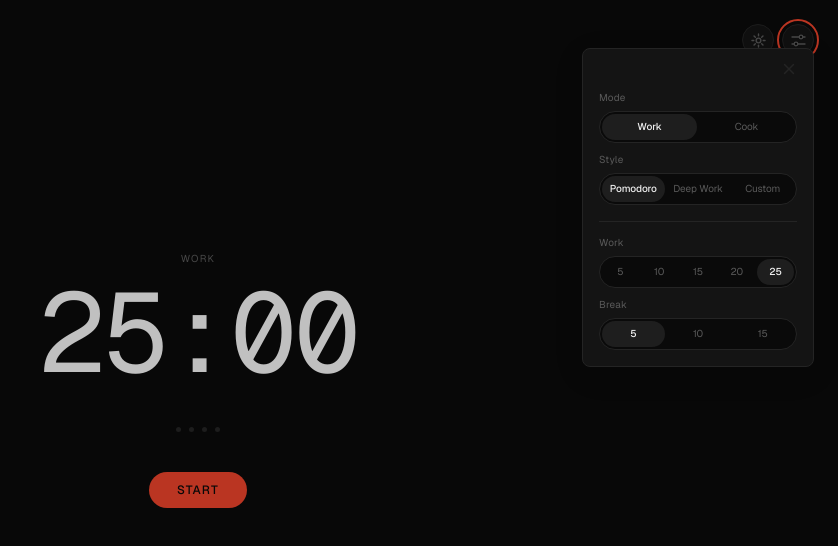
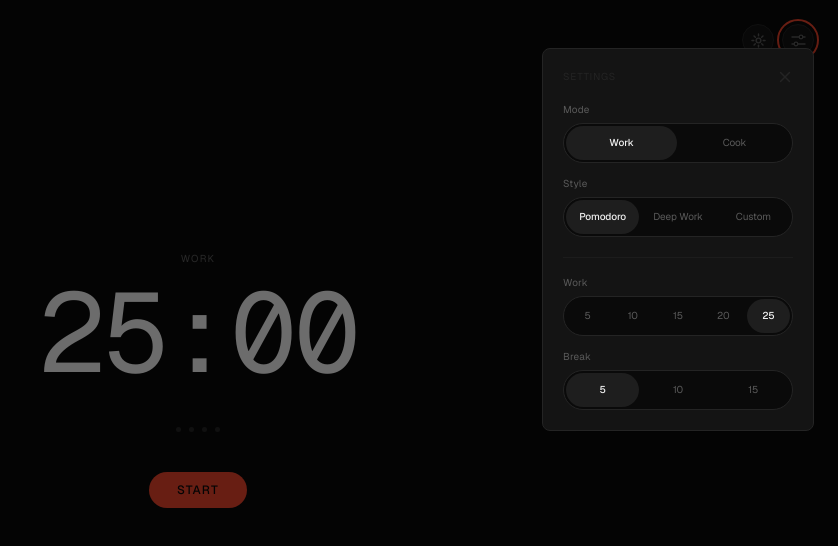
Before and after one commit to DoublePerez/mise-timer, a React (Vite) app: page / in a window 1280 px wide. Both pictures are taken after a click on the button 1240 px from the left and 40 px from the top of the page. Shown: the top 546 px of the page, without its empty margins (442-1280 px from the left). Built offline with nearby package versions, Linux system fonts and the light colour scheme.

Commit message:
fix: settings panel — backdrop, spacing, SETTINGS header, pill sizing, X alignment

```diff
--- a/src/components/settings-panel.tsx
+++ b/src/components/settings-panel.tsx
@@ -181,7 +181,7 @@ function SegRow<T extends string | number>({
                 letterSpacing: 'var(--tracking)',
                 // Equal flex so all options share available space evenly
                 flex: 1,
-                padding: 'var(--space-2) 0',
+                padding: 'var(--space-3) var(--space-1)',
                 borderRadius: 'var(--radius-full)',
                 border: 'none',
                 cursor: 'pointer',
@@ -204,6 +204,7 @@ function SegRow<T extends string | number>({
                 if (!isActive)
                   (e.currentTarget as HTMLButtonElement).style.color = 'var(--color-muted)';
               }}
+              onMouseDown={e => e.preventDefault()}
               onFocus={e => {
                 const b = e.currentTarget as HTMLButtonElement;
                 b.style.outline = 'var(--outline-width) solid var(--color-muted-strong)';
@@ -224,14 +225,14 @@ function SegRow<T extends string | number>({
 
 function Divider() {
   return (
-    <div style={{ width: '100%', height: 'var(--border-width)', background: 'var(--color-border)', flexShrink: 0 }} />
+    <div style={{ width: '100%', height: 'var(--border-width)', background: 'var(--color-border)', opacity: 0.5, flexShrink: 0 }} />
   );
 }
 
 // ── Group: vertically stacked rows with consistent gap ────────────────
 function Group({ children }: { children: React.ReactNode }) {
   return (
-    <div style={{ display: 'flex', flexDirection: 'column', gap: 'var(--space-3)' }}>
+    <div style={{ display: 'flex', flexDirection: 'column', gap: 'var(--space-4)' }}>
       {children}
     </div>
   );
@@ -263,17 +264,6 @@ function CustomWorkRow({
   onMinutesChange: (m: number) => void;
 }) {
   return (
-    <div style={{ display: 'flex', flexDirection: 'column', gap: 'var(--space-2)' }}>
-      <span style={{
-        fontFamily: 'var(--font-sans)',
-        fontSize: 'var(--text-xs)',
-        fontWeight: 400,
-        letterSpacing: '0.02em',
-        color: 'var(--color-muted)',
-        lineHeight: 1,
-      }}>
-        Custom
-      </span>
     <div style={{ display: 'grid', gridTemplateColumns: '1fr auto', gap: 'var(--space-2)', alignItems: 'center' }}>
       <input
         type="text"
@@ -308,7 +298,6 @@ function CustomWorkRow({
         }}>
           min
         </span>
-        </div>
       </div>
     </div>
   );
@@ -391,21 +380,24 @@ function StageBuilder({
               aria-label={`Stage ${i + 1} minutes`}
             />
             <span style={durationSuffixStyle}>min</span>
+            {stages.length > 1 && (
               <button
                 onClick={() => removeStage(i)}
-              disabled={stages.length <= 1}
                 aria-label={`Remove stage ${i + 1}`}
                 style={{
-                width: 16, height: 16,
+                  width: 14, height: 14,
                   display: 'flex', alignItems: 'center', justifyContent: 'center',
                   background: 'none', border: 'none',
-                cursor: stages.length <= 1 ? 'default' : 'pointer',
-                color: stages.length <= 1 ? 'var(--color-border)' : 'var(--color-muted)',
+                  cursor: 'pointer',
+                  color: 'var(--color-border)',
                   flexShrink: 0, outline: 'none', padding: 0,
                 }}
+                onMouseEnter={e => (e.currentTarget as HTMLButtonElement).style.color = 'var(--color-muted)'}
+                onMouseLeave={e => (e.currentTarget as HTMLButtonElement).style.color = 'var(--color-border)'}
               >
                 <MinusIcon />
               </button>
+            )}
           </div>
         </div>
       ))}
@@ -418,17 +410,16 @@ function StageBuilder({
           background: 'none', border: 'none', cursor: 'pointer',
           fontFamily: 'var(--font-sans)',
           fontSize: 'var(--text-xs)',
-          letterSpacing: 'var(--tracking-wide)',
-          textTransform: 'uppercase',
-          color: 'var(--color-muted)',
+          letterSpacing: '0.02em',
+          color: 'var(--color-border)',
           padding: 0,
           outline: 'none',
           marginTop: 'var(--space-1)',
         }}
-        onMouseEnter={e => (e.currentTarget as HTMLButtonElement).style.color = 'var(--color-fg)'}
-        onMouseLeave={e => (e.currentTarget as HTMLButtonElement).style.color = 'var(--color-muted)'}
+        onMouseEnter={e => (e.currentTarget as HTMLButtonElement).style.color = 'var(--color-muted)'}
+        onMouseLeave={e => (e.currentTarget as HTMLButtonElement).style.color = 'var(--color-border)'}
       >
-        <PlusIcon /> Add stage
+        <PlusIcon /> add stage
       </button>
     </div>
   );
@@ -491,7 +482,7 @@ export function SettingsPanel({
         aria-hidden="true"
         style={{
           position: 'fixed', inset: 0,
-          background: 'rgba(0,0,0,0.2)',
+          background: 'rgba(0,0,0,0.55)',
           zIndex: 20,
         }}
       />
@@ -506,19 +497,31 @@ export function SettingsPanel({
           top: 'var(--space-12)',
           right: 'var(--space-6)',
           zIndex: 30,
-          width: 232,
+          width: 272,
           background: 'var(--color-surface)',
           border: 'var(--border-width) solid var(--color-border)',
           borderRadius: 'var(--radius-lg)',
-          padding: 'var(--space-3) var(--space-4) var(--space-4)',
+          padding: '20px',
           display: 'flex',
           flexDirection: 'column',
-          gap: 'var(--space-4)',
+          gap: '20px',
           boxShadow: '0 8px 32px rgba(0,0,0,0.18)',
         }}
       >
-        {/* Header — just the close button, right-aligned */}
-        <div style={{ display: 'flex', justifyContent: 'flex-end' }}>
+        {/* Header row: SETTINGS + X */}
+        <div style={{ display: 'flex', alignItems: 'center', justifyContent: 'space-between' }}>
+          <span style={{
+            fontFamily: 'var(--font-sans)',
+            fontSize: 'var(--text-xs)',
+            fontWeight: 400,
+            letterSpacing: '0.08em',
+            textTransform: 'uppercase',
+            color: 'var(--color-border)',
+            lineHeight: 1,
+            userSelect: 'none',
+          }}>
+            Settings
+          </span>
           <button
             onClick={onClose}
             aria-label="Close settings"
@@ -526,16 +529,11 @@ export function SettingsPanel({
               width: 16, height: 16,
               display: 'flex', alignItems: 'center', justifyContent: 'center',
               background: 'none', border: 'none', cursor: 'pointer',
-              color: 'var(--color-border)', borderRadius: 'var(--radius-sm)', outline: 'none',
-              flexShrink: 0,
+              color: 'var(--color-border)', outline: 'none', padding: 0,
             }}
             onMouseEnter={e => (e.currentTarget as HTMLButtonElement).style.color = 'var(--color-muted)'}
             onMouseLeave={e => (e.currentTarget as HTMLButtonElement).style.color = 'var(--color-border)'}
-            onFocus={e => {
-              const b = e.currentTarget as HTMLButtonElement;
-              b.style.outline = 'var(--outline-width) solid var(--color-accent)';
-              b.style.outlineOffset = 'var(--outline-offset)';
-            }}
+            onFocus={e => { const b = e.currentTarget as HTMLButtonElement; b.style.outline = 'var(--outline-width) solid var(--color-muted-strong)'; b.style.outlineOffset = 'var(--outline-offset)'; }}
             onBlur={e => (e.currentTarget as HTMLButtonElement).style.outline = 'none'}
           >
             <XIcon />
@@ -544,15 +542,70 @@ export function SettingsPanel({
 
         {/* Context + sub-mode */}
         <Group>
-          <SegRow
-            label="Mode"
-            options={[
+          <div style={{ display: 'flex', flexDirection: 'column', gap: 'var(--space-2)' }}>
+            <span style={{
+              fontFamily: 'var(--font-sans)',
+              fontSize: 'var(--text-xs)',
+              fontWeight: 400,
+              letterSpacing: '0.02em',
+              color: 'var(--color-muted)',
+              lineHeight: 1,
+            }}>
+              Mode
+            </span>
+            <div
+              role="group"
+              aria-label="Mode"
+              style={{
+                display: 'flex',
+                width: '100%',
+                alignItems: 'center',
+                border: 'var(--border-width) solid var(--color-border)',
+                borderRadius: 'var(--radius-full)',
+                background: 'var(--color-bg)',
+                padding: 'var(--inset-pill)',
+                gap: 'var(--inset-pill)',
+              }}
+            >
+              {([
                 { value: 'work' as TimerContext, label: 'Work' },
                 { value: 'cook' as TimerContext, label: 'Cook' },
-            ]}
-            selected={context}
-            onChange={onContextChange}
-          />
+              ]).map(opt => {
+                const isActive = opt.value === context;
+                return (
+                  <button
+                    key={opt.value}
+                    onClick={() => onContextChange(opt.value)}
+                    aria-pressed={isActive}
+                    onMouseDown={e => e.preventDefault()}
+                    style={{
+                      fontFamily: 'var(--font-sans)',
+                      fontSize: 'var(--text-xs)',
+                      fontWeight: isActive ? 500 : 400,
+                      letterSpacing: 'var(--tracking)',
+                      flex: 1,
+                      padding: 'var(--space-3) var(--space-1)',
+                      borderRadius: 'var(--radius-full)',
+                      border: 'none',
+                      cursor: 'pointer',
+                      background: isActive ? 'var(--color-surface-raised)' : 'transparent',
+                      color: isActive ? 'var(--color-fg)' : 'var(--color-muted)',
+                      transition: 'background var(--dur-fast) var(--ease), color var(--dur-fast) var(--ease)',
+                      lineHeight: 1,
+                      textAlign: 'center',
+                      outline: 'none',
+                    }}
+                    onMouseEnter={e => { if (!isActive) (e.currentTarget as HTMLButtonElement).style.color = 'var(--color-fg)'; }}
+                    onMouseLeave={e => { if (!isActive) (e.currentTarget as HTMLButtonElement).style.color = 'var(--color-muted)'; }}
+                    onFocus={e => { const b = e.currentTarget as HTMLButtonElement; b.style.outline = 'var(--outline-width) solid var(--color-muted-strong)'; b.style.outlineOffset = 'var(--outline-offset)'; }}
+                    onBlur={e => (e.currentTarget as HTMLButtonElement).style.outline = 'none'}
+                  >
+                    {opt.label}
+                  </button>
+                );
+              })}
+            </div>
+          </div>
           {context === 'work' && (
             <SegRow
               label="Style"
```
Lines whose indentation alone changed are shown as unchanged.
